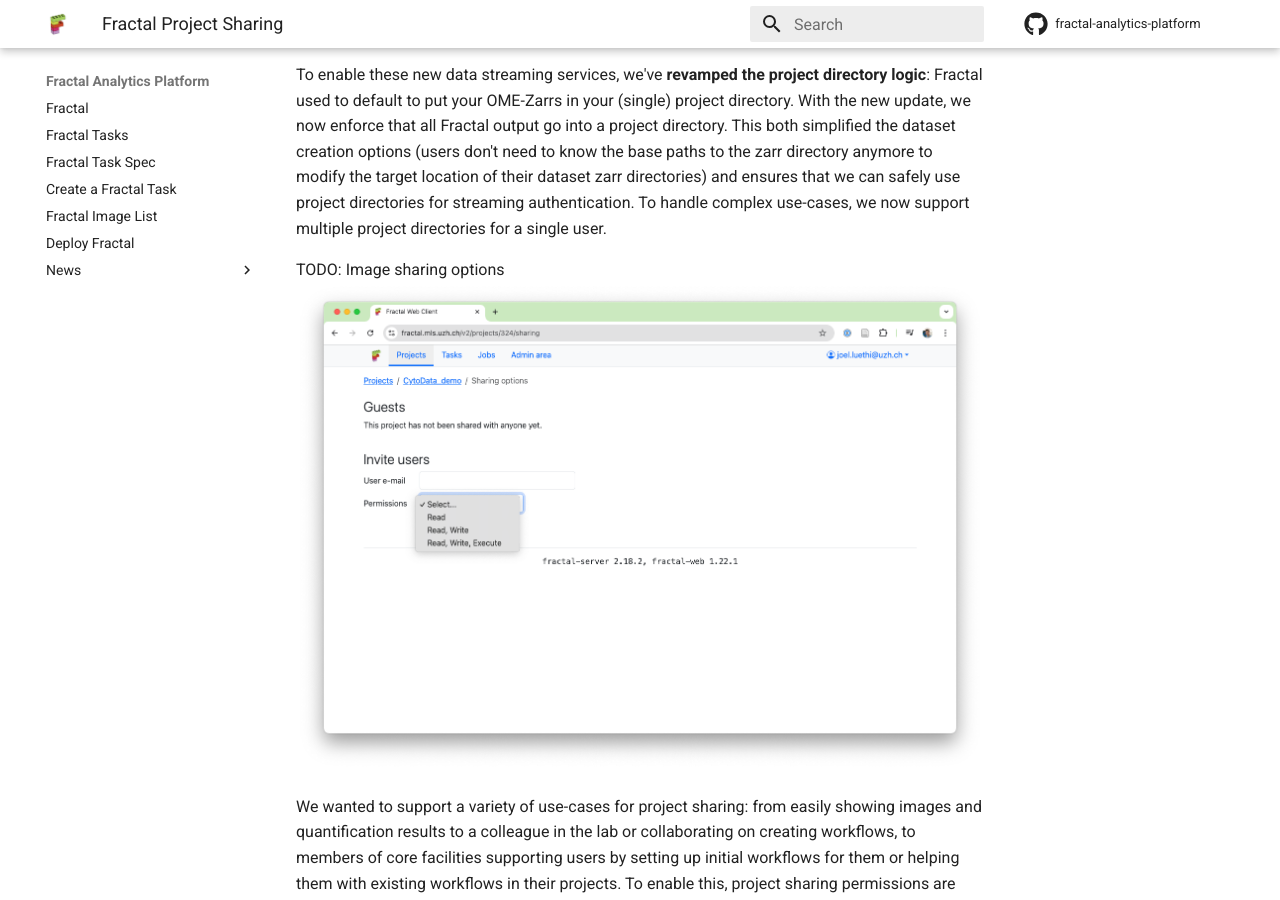
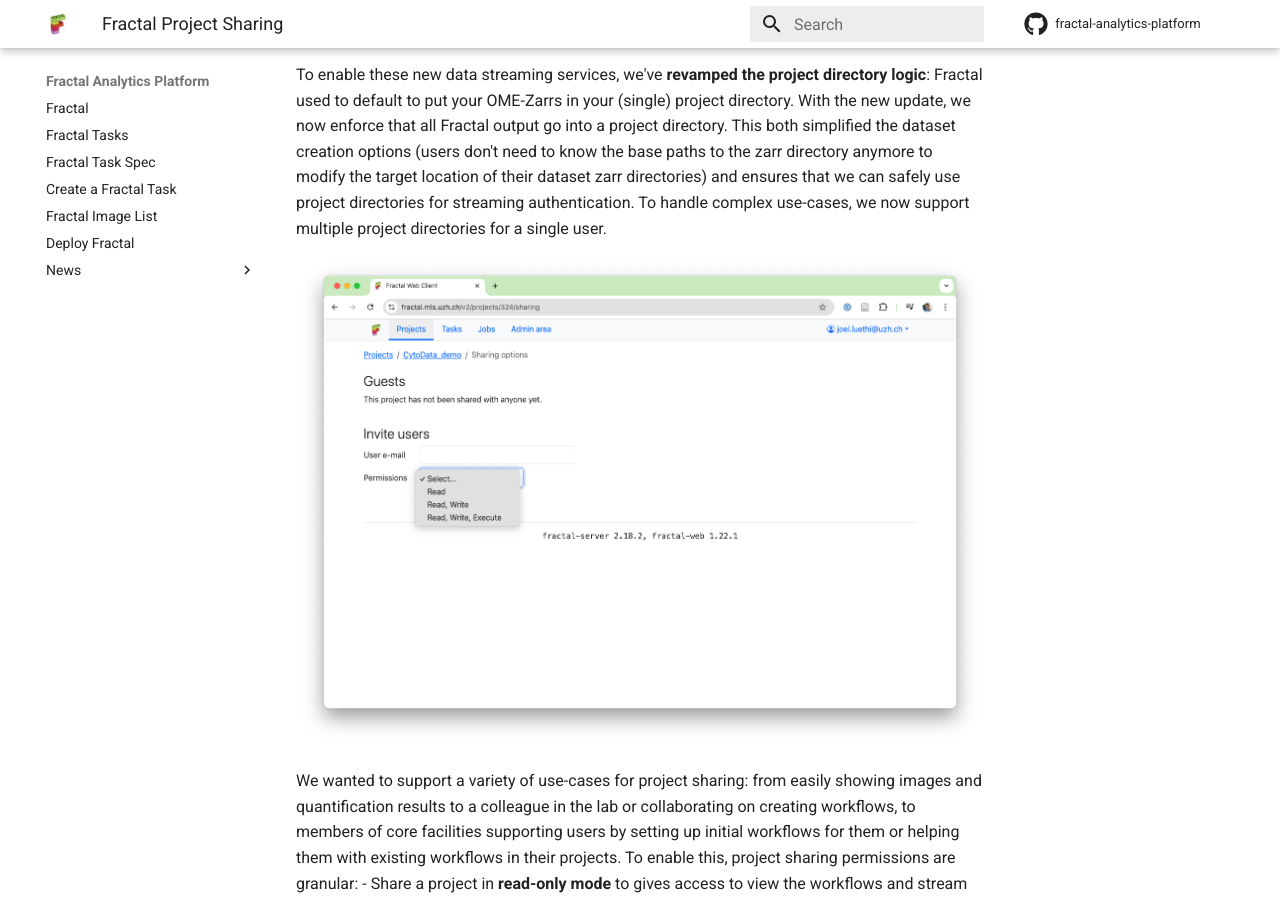
Before and after one commit to fractal-analytics-platform/fractal-analytics-platform.github.io, an MkDocs documentation site: the page built from docs/news/2025-12-17-fractal-project-sharing.md, in a window 1280 px wide and 900 px high, scrolled down 1415 px. Built offline with MkDocs 1.6.1 and Material for MkDocs 9.7.7, drawn with Linux system fonts in a browser that asks for light colours.

```diff
--- a/docs/news/2025-12-17-fractal-project-sharing.md
+++ b/docs/news/2025-12-17-fractal-project-sharing.md
@@ -20,7 +20,6 @@ The ability for project sharing comes together with an **improved [fractal-data]
 
 To enable these new data streaming services, we've **revamped the project directory logic**: Fractal used to default to put your OME-Zarrs in your (single) project directory. With the new update, we now enforce that all Fractal output go into a project directory. This both simplified the dataset creation options (users don't need to know the base paths to the zarr directory anymore to modify the target location of their dataset zarr directories) and ensures that we can safely use project directories for streaming authentication. To handle complex use-cases, we now support multiple project directories for a single user.
 
-TODO: Image sharing options
 ![Fractal image list](../assets/blogs/fractal_project_sharing/sharing_options.png)
 
 We wanted to support a variety of use-cases for project sharing: from easily showing images and quantification results to a colleague in the lab or collaborating on creating workflows, to members of core facilities supporting users by setting up initial workflows for them or helping them with existing workflows in their projects. To enable this, project sharing permissions are granular:
```
